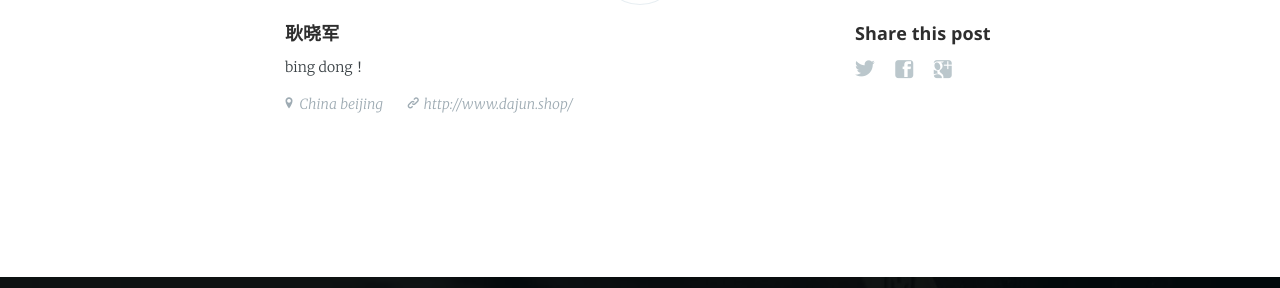
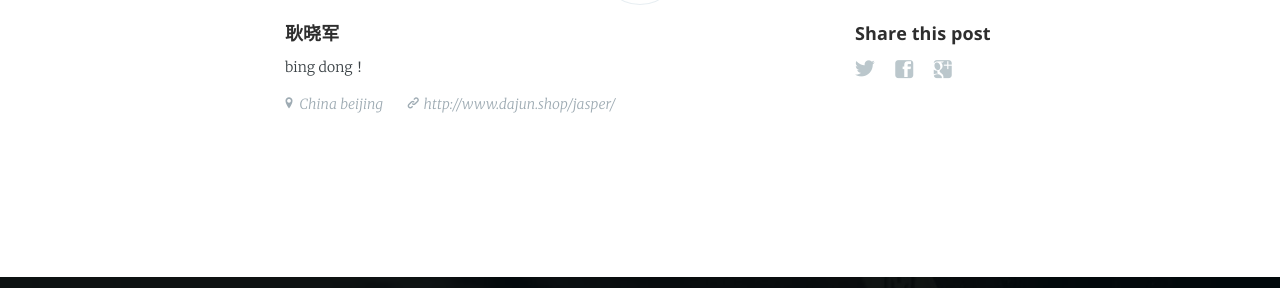
Before and after one commit to gengxiaojun1/dajunDemo, a Jekyll site: the page built from _posts/1863-11-19-gettysburg-address.md, in a window 1280 px wide. Shown: the part 412-700 px from the top of the page. Built offline with Jekyll 4.4.1, drawn with Linux system fonts in a browser that asks for light colours; nearby versions of some CDN libraries; some of the changed lines change nothing that is shown.

Commit message:
调式７

```diff
--- a/_config.yml
+++ b/_config.yml
@@ -16,10 +16,10 @@ author: '耿晓军'
 nickname: "耿晓军"
 bio: 'bing dong！'
 location: 'China beijing'
-url: 'http://www.dajun.shop/'
+url: 'http://www.dajun.shop/jasper/'
 image: 'assets/images/casper.png'
 
-short_url: 'http://www.dajun.shop/'
+short_url: 'http://www.dajun.shop/jasper/'
 google_analytics: UA-69281367-1
 disqus: username
 # edit baseurl to simply '/' if using as your personal page (instead of a project page)
```
